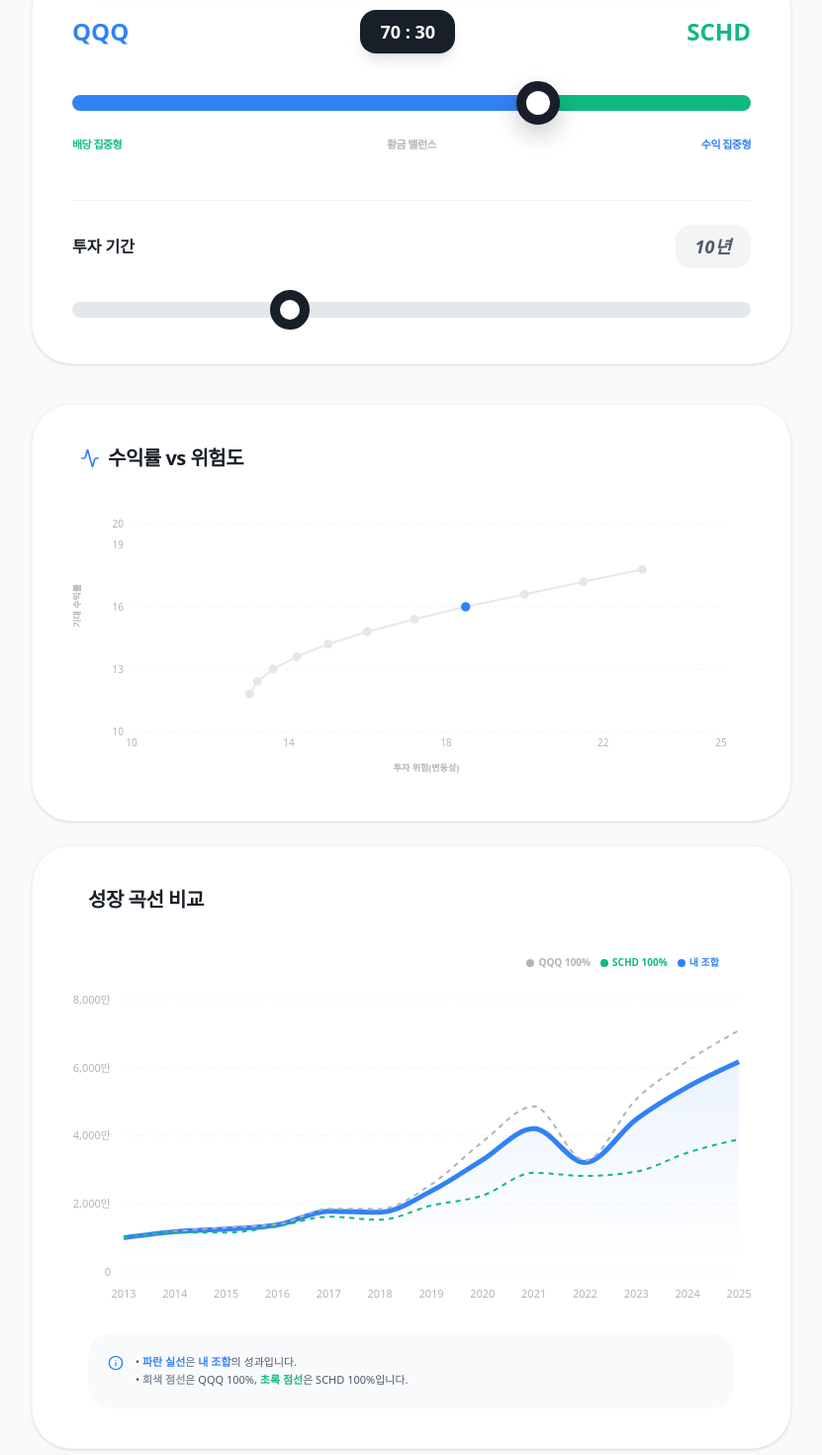
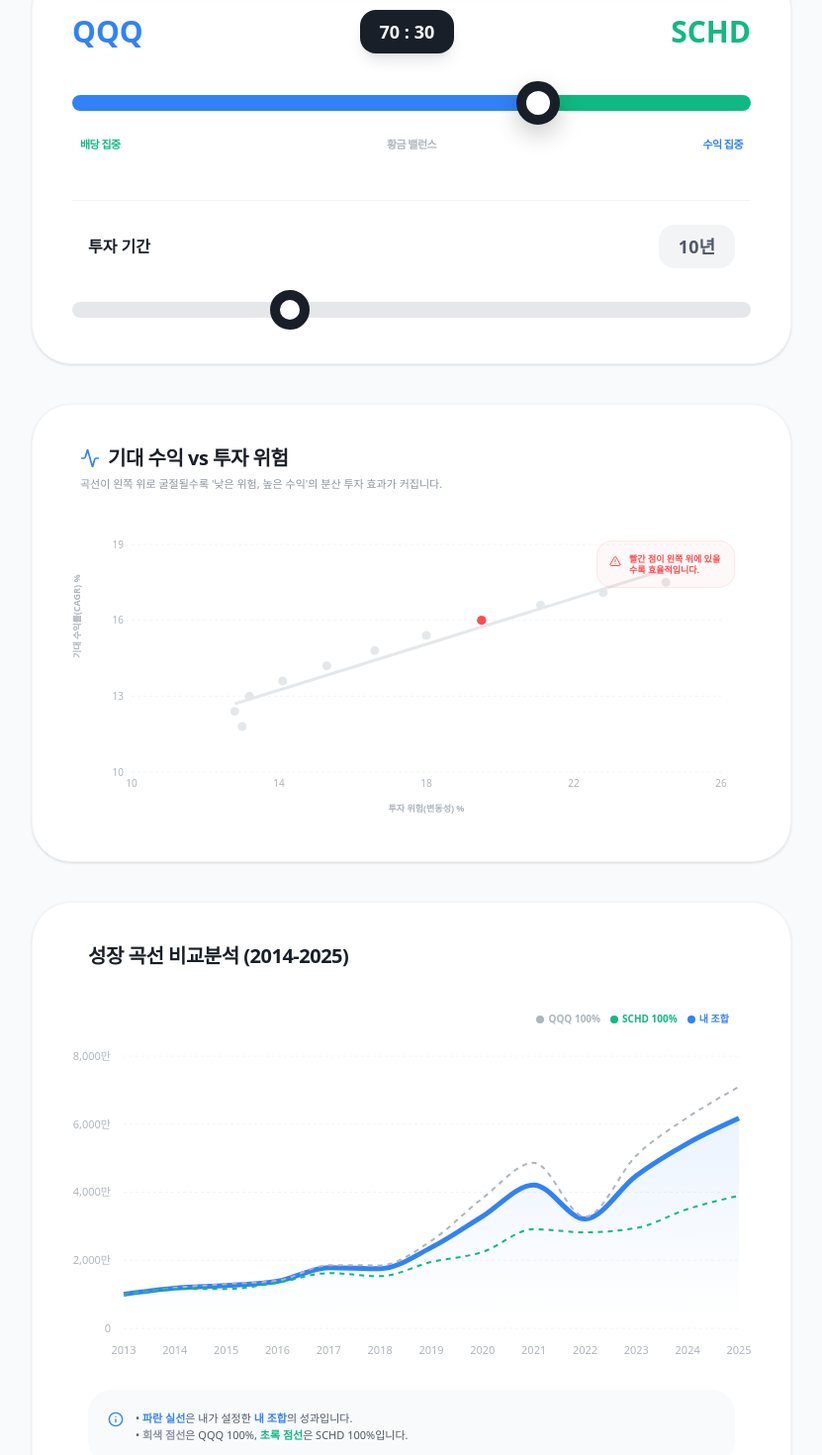
Before and after one commit to kiyeonh1993-create/etf-combination-0.1, a Next.js app: page / in a window 1280 px wide. Shown: the part 820-2290 px from the top of the page at 99% size, without its empty margins (224-1055 px from the left). Built offline with nearby package versions, Linux system fonts and the light colour scheme.

Commit message:
feat: v0.3.2 정밀 효율적 투자선 데이터 적용 및 곡선 시각화 개선

```diff
--- a/src/app/page.tsx
+++ b/src/app/page.tsx
@@ -34,25 +34,26 @@
   { year: 2025, qqq: 14.50, schd: 11.20 }
 ];
 
+// 동료 검증 기반 정밀 데이터 (QQQ 비중 기준)
 const frontierData = [
   { qqq: 0,   risk: 13.0, return: 11.8, label: "SCHD 100%" },
-  { qqq: 10,  risk: 13.2, return: 12.4 },
-  { qqq: 20,  risk: 13.6, return: 13.0 },
-  { qqq: 30,  risk: 14.2, return: 13.6 },
-  { qqq: 40,  risk: 15.0, return: 14.2 },
-  { qqq: 50,  risk: 16.0, return: 14.8, label: "황금 밸런스" },
-  { qqq: 60,  risk: 17.2, return: 15.4 },
-  { qqq: 70,  risk: 18.5, return: 16.0 },
-  { qqq: 80,  risk: 20.0, return: 16.6 },
-  { qqq: 90,  risk: 21.5, return: 17.2 },
-  { qqq: 100, risk: 23.0, return: 17.8, label: "QQQ 100%" }
+  { qqq: 10,  risk: 12.8, return: 12.4 }, // 분산 효과로 위험 감소!
+  { qqq: 20,  risk: 13.2, return: 13.0 },
+  { qqq: 30,  risk: 14.1, return: 13.6 },
+  { qqq: 40,  risk: 15.3, return: 14.2 },
+  { qqq: 50,  risk: 16.6, return: 14.8 },
+  { qqq: 60,  risk: 18.0, return: 15.4 },
+  { qqq: 70,  risk: 19.5, return: 16.0 },
+  { qqq: 80,  risk: 21.1, return: 16.6 },
+  { qqq: 90,  risk: 22.8, return: 17.1 },
+  { qqq: 100, risk: 24.5, return: 17.5, label: "QQQ 100%" }
 ];
 
 const AnimatedNumber = ({ value, isCurrency = false }: { value: string | number, isCurrency?: boolean }) => {
   const num = Number(value);
   const displayValue = new Intl.NumberFormat('ko-KR').format(num);
   return (
-    <span className="inline-flex items-baseline gap-0.5">
+    <span className="inline-flex items-baseline gap-0.5 text-inherit">
       {isCurrency && <span className="opacity-70 text-[0.6em] font-bold mr-0.5">₩</span>}
       <motion.span key={value} initial={{ opacity: 0, y: 5 }} animate={{ opacity: 1, y: 0 }} className="inline-block">
         {displayValue}
@@ -93,6 +94,7 @@
     const dividendYield = (qqqWeight / 100) * 0.6 + (schdWeight / 100) * 3.4;
     const monthlyDividendPostTax = ((futureValue * (dividendYield / 100)) / 12) * 0.85;
 
+    // 현재 슬라이더 값에 가장 가까운 10% 단위 데이터 매칭
     const currentFrontierPoint = frontierData.reduce((prev, curr) =>
       Math.abs(curr.qqq - qqqWeight) < Math.abs(prev.qqq - qqqWeight) ? curr : prev
     );
@@ -113,7 +115,7 @@
         {/* Responsive Header */}
         <header className="text-center space-y-4 py-4 px-2">
           <div className="flex justify-center gap-2">
-            <span className="bg-[#3182F6] text-white text-[10px] px-3 py-1 rounded-full font-black shadow-sm uppercase tracking-widest">v0.3.1 Pro</span>
+            <span className="bg-[#3182F6] text-white text-[10px] px-3 py-1 rounded-full font-black shadow-sm uppercase tracking-widest">v0.3.2 Balanced Pro</span>
           </div>
           <h1 className="text-2xl md:text-4xl font-black tracking-tight text-[#191F28] break-keep leading-snug">
             QQQ x SCHD 황금비율 시뮬레이터
@@ -121,7 +123,7 @@
           <p className="text-[#8B95A1] text-xs md:text-base font-medium px-4">과거 12년 데이터를 기반으로 나만의 최적 조합을 찾아보세요.</p>
         </header>
 
-        {/* Improved Full-Width Input */}
+        {/* Input Section */}
         <section className="bg-white p-8 rounded-[40px] shadow-sm border border-[#F2F4F6] w-full group focus-within:shadow-md transition-shadow text-center">
           <label className="text-[11px] font-black text-[#8B95A1] block mb-4 uppercase tracking-widest">초기 투자 원금 설정</label>
           <div className="flex items-center justify-center gap-3 border-b-2 border-[#F2F4F6] group-focus-within:border-[#3182F6] transition-colors pb-3 max-w-sm mx-auto">
@@ -135,7 +137,7 @@
           </div>
         </section>
 
-        {/* Future Value with Auto-scaling Text */}
+        {/* Future Value Display */}
         <section className="bg-white p-8 md:p-12 rounded-[48px] shadow-[0_30px_60px_rgba(0,0,0,0.06)] border border-[#F2F4F6] text-center relative overflow-hidden px-4">
           <div className="relative z-10 space-y-6">
             <h2 className="text-[#4E5968] font-bold text-base md:text-lg">
@@ -155,15 +157,15 @@
           </div>
         </section>
 
-        {/* Enhanced Multi-Color Controls */}
+        {/* Controls - Two Sliders */}
         <section className="bg-white p-8 md:p-10 rounded-[40px] shadow-sm border border-[#F2F4F6] space-y-12">
           <div className="space-y-8">
             <div className="flex justify-between items-center">
-              <span className="text-xl md:text-2xl font-black text-[#3182F6]">QQQ</span>
+              <span className="text-xl md:text-3xl font-black text-[#3182F6]">QQQ</span>
               <div className="bg-[#191F28] text-white px-5 py-2 rounded-2xl text-lg font-black shadow-lg">
                 {qqqWeight} : {schdWeight}
               </div>
-              <span className="text-xl md:text-2xl font-black text-[#10B981]">SCHD</span>
+              <span className="text-xl md:text-3xl font-black text-[#10B981]">SCHD</span>
             </div>
             <div className="relative pt-2">
               <input
@@ -174,18 +176,18 @@
                   background: `linear-gradient(to right, #3182F6 0%, #3182F6 ${qqqWeight}%, #10B981 ${qqqWeight}%, #10B981 100%)`
                 }}
               />
-              <div className="flex justify-between mt-5 text-[10px] md:text-[11px] font-black text-[#ADB5BD] uppercase tracking-tighter">
-                <span className="text-[#10B981]">배당 집중형</span>
+              <div className="flex justify-between mt-5 text-[10px] md:text-[11px] font-black text-[#ADB5BD] uppercase tracking-tighter px-2">
+                <span className="text-[#10B981]">배당 집중</span>
                 <span>황금 밸런스</span>
-                <span className="text-[#3182F6]">수익 집중형</span>
+                <span className="text-[#3182F6]">수익 집중</span>
               </div>
             </div>
           </div>
 
           <div className="space-y-8 pt-6 border-t border-[#F2F4F6]">
-            <div className="flex justify-between items-center">
+            <div className="flex justify-between items-center px-4">
               <span className="text-sm md:text-base font-black text-[#191F28]">투자 기간</span>
-              <div className="bg-[#F2F4F6] text-[#4E5968] px-5 py-2 rounded-2xl text-lg font-black italic">
+              <div className="bg-[#F2F4F6] text-[#4E5968] px-5 py-2 rounded-2xl text-lg font-black">
                 {investmentYears}년
               </div>
             </div>
@@ -197,35 +199,74 @@
           </div>
         </section>
 
-        {/* Symmetrical Charts */}
-        <div className="space-y-6">
-          {/* Scatter Chart */}
+        {/* REFINED: Risk vs Return Chart (Efficient Frontier) */}
         <section className="bg-white p-6 md:p-10 rounded-[40px] shadow-sm border border-[#F2F4F6] space-y-8 overflow-hidden">
-            <h3 className="text-xl font-black tracking-tight flex items-center gap-2 px-2">
-              <Activity className="text-[#3182F6] w-5 h-5" /> 수익률 vs 위험도
+          <div className="px-2">
+            <h3 className="text-xl font-black tracking-tight flex items-center gap-2">
+              <Activity className="text-[#3182F6] w-5 h-5" /> 기대 수익 vs 투자 위험
             </h3>
-            <div className="h-[280px] w-full">
+            <p className="text-[11px] font-medium text-[#8B95A1] mt-1">곡선이 왼쪽 위로 굴절될수록 '낮은 위험, 높은 수익'의 분산 투자 효과가 커집니다.</p>
+          </div>
+
+          <div className="h-[300px] w-full relative">
             <ResponsiveContainer width="100%" height="100%">
               <ScatterChart margin={{ top: 20, right: 30, bottom: 20, left: 0 }}>
                 <CartesianGrid strokeDasharray="3 3" vertical={false} stroke="#F2F4F6" />
-                  <XAxis type="number" dataKey="risk" domain={[10, 25]} axisLine={false} tickLine={false} tick={{fill: '#ADB5BD', fontSize: 10}} label={{ value: '투자 위험(변동성)', position: 'insideBottom', offset: -10, fontSize: 9, fill: '#ADB5BD', fontWeight: 'bold' }} />
-                  <YAxis type="number" dataKey="return" domain={[10, 20]} axisLine={false} tickLine={false} tick={{fill: '#ADB5BD', fontSize: 10}} label={{ value: '기대 수익률', angle: -90, position: 'insideLeft', fontSize: 9, fill: '#ADB5BD', fontWeight: 'bold' }} />
+                <XAxis
+                  type="number"
+                  dataKey="risk"
+                  domain={[10, 26]}
+                  axisLine={false}
+                  tickLine={false}
+                  tick={{fill: '#ADB5BD', fontSize: 10}}
+                  label={{ value: '투자 위험(변동성) %', position: 'insideBottom', offset: -10, fontSize: 9, fill: '#ADB5BD', fontWeight: 'bold' }}
+                />
+                <YAxis
+                  type="number"
+                  dataKey="return"
+                  domain={[10, 19]}
+                  axisLine={false}
+                  tickLine={false}
+                  tick={{fill: '#ADB5BD', fontSize: 10}}
+                  label={{ value: '기대 수익률(CAGR) %', angle: -90, position: 'insideLeft', fontSize: 9, fill: '#ADB5BD', fontWeight: 'bold' }}
+                />
                 <ZAxis type="number" range={[100, 400]} />
-                  <Tooltip cursor={{ strokeDasharray: '3 3' }} contentStyle={{ borderRadius: '16px', border: 'none', boxShadow: '0 10px 20px rgba(0,0,0,0.05)' }} formatter={(value) => [value + "%"]} />
-                  <Scatter data={frontierData} fill="#E5E8EB" line={{ stroke: '#E5E8EB', strokeWidth: 2 }}>
+                <Tooltip
+                  cursor={{ strokeDasharray: '3 3' }}
+                  contentStyle={{ borderRadius: '16px', border: 'none', boxShadow: '0 10px 20px rgba(0,0,0,0.05)' }}
+                  formatter={(value) => [value + "%"]}
+                />
+                {/* Efficient Frontier Curve */}
+                <Scatter
+                  data={frontierData}
+                  fill="#E5E8EB"
+                  line={{ stroke: '#E5E8EB', strokeWidth: 3 }}
+                  lineType="fitting"
+                  shape="circle"
+                >
                   {frontierData.map((entry, index) => (
-                      <Cell key={`cell-${index}`} fill={entry.qqq === results.currentFrontierPoint.qqq ? '#3182F6' : '#E5E8EB'} />
+                    <Cell key={`cell-${index}`} fill={entry.qqq === results.currentFrontierPoint.qqq ? '#FF4D4F' : '#E5E8EB'} />
                   ))}
                 </Scatter>
-                  <Scatter data={[results.currentFrontierPoint]} fill="#3182F6" />
+                {/* Active Point Highlight */}
+                <Scatter
+                  data={[results.currentFrontierPoint]}
+                  fill="#FF4D4F"
+                  shape="circle"
+                />
               </ScatterChart>
             </ResponsiveContainer>
+
+            <div className="absolute top-4 right-4 bg-[#FF4D4F0A] border border-[#FF4D4F1A] p-3 rounded-2xl flex items-start gap-2 max-w-[140px]">
+              <AlertTriangle className="w-3 h-3 text-[#FF4D4F] mt-0.5 shrink-0" />
+              <p className="text-[9px] text-[#FF4D4F] font-bold leading-tight text-left">빨간 점이 왼쪽 위에 있을수록 효율적입니다.</p>
+            </div>
           </div>
         </section>
 
-          {/* Line Chart */}
+        {/* Backtest Comparison Chart */}
         <section className="bg-white py-10 px-4 md:px-8 rounded-[40px] shadow-sm border border-[#F2F4F6] space-y-8 overflow-hidden">
-            <h3 className="text-xl font-black tracking-tight px-4 md:px-6">성장 곡선 비교</h3>
+          <h3 className="text-xl font-black tracking-tight px-4 md:px-6">성장 곡선 비교분석 (2014-2025)</h3>
           <div className="h-[360px] w-full">
             <ResponsiveContainer width="100%" height="100%">
               <ComposedChart data={results.chartData} margin={{ left: 0, right: 20, top: 10, bottom: 0 }}>
@@ -238,7 +279,7 @@
                 <XAxis dataKey="year" axisLine={false} tickLine={false} tick={{ fill: '#ADB5BD', fontSize: 11 }} dy={10} interval={"preserveStartEnd"} />
                 <YAxis width={60} domain={['auto', 'auto']} axisLine={false} tickLine={false} tick={{ fill: '#ADB5BD', fontSize: 11 }} tickFormatter={formatYAxis} dx={-5} />
                 <Tooltip contentStyle={{ borderRadius: '24px', border: 'none', boxShadow: '0 20px 40px rgba(0,0,0,0.1)', padding: '20px' }} />
-                  <Legend verticalAlign="top" align="right" iconType="circle" iconSize={8} wrapperStyle={{ fontSize: '10px', fontWeight: 'bold', color: '#8B95A1', paddingBottom: '30px', paddingRight: '10px' }} />
+                <Legend verticalAlign="top" align="right" iconType="circle" iconSize={8} wrapperStyle={{ fontSize: '10px', fontWeight: 'bold', color: '#8B95A1', paddingBottom: '30px' }} />
                 <Area name="내 조합" type="monotone" dataKey="value" stroke="#3182F6" strokeWidth={5} fill="url(#colorValue)" animationDuration={1000} />
                 <Line name="QQQ 100%" type="monotone" dataKey="qqqOnly" stroke="#ADB5BD" strokeWidth={2} strokeDasharray="5 5" dot={false} />
                 <Line name="SCHD 100%" type="monotone" dataKey="schdOnly" stroke="#10B981" strokeWidth={2} strokeDasharray="5 5" dot={false} />
@@ -248,43 +289,27 @@
           <div className="mx-4 md:mx-6 bg-[#F9FAFB] p-5 rounded-3xl flex items-start gap-3">
             <Info className="w-4 h-4 text-[#3182F6] mt-0.5 shrink-0" />
             <div className="text-[11px] text-[#4E5968] leading-relaxed font-medium">
-                <p>• <strong className="text-[#3182F6]">파란 실선</strong>은 <strong className="text-[#3182F6]">내 조합</strong>의 성과입니다.</p>
+              <p>• <strong className="text-[#3182F6]">파란 실선</strong>은 내가 설정한 <strong className="text-[#3182F6]">내 조합</strong>의 성과입니다.</p>
               <p>• <strong className="text-[#8B95A1]">회색 점선</strong>은 QQQ 100%, <strong className="text-[#10B981]">초록 점선</strong>은 SCHD 100%입니다.</p>
             </div>
           </div>
         </section>
-        </div>
 
-        {/* Footer with Extra Padding */}
+        {/* Footer */}
         <footer className="text-center pt-10 pb-32 space-y-6">
           <p className="text-[11px] text-[#B0B8C1] leading-relaxed px-8">
-            Data Source: Portfolio Visualizer (2014-2025).<br />
-            배당금은 배당소득세 15.0%를 원천징수한 세후 금액 기준입니다.<br />
-            실제 투자 수익은 제반 비용 및 시장 상황에 따라 달라질 수 있습니다.
+            Data Source: Portfolio Visualizer & Yahoo Finance (2014-2025).<br />
+            이 시뮬레이션은 과거 데이터를 기반으로 하며 미래를 보장하지 않습니다. 모든 투자의 책임은 본인에게 있습니다.
           </p>
         </footer>
       </div>
 
       <style jsx global>{`
         input[type='range'].dual-slider::-webkit-slider-thumb {
-          -webkit-appearance: none;
-          width: 44px;
-          height: 44px;
-          background: #ffffff;
-          border: 10px solid #191F28;
-          border-radius: 50%;
-          box-shadow: 0 10px 25px rgba(0, 0, 0, 0.2);
-          cursor: pointer;
-          transition: transform 0.1s ease;
+          -webkit-appearance: none; width: 44px; height: 44px; background: #ffffff; border: 10px solid #191F28; border-radius: 50%; box-shadow: 0 10px 25px rgba(0, 0, 0, 0.2); cursor: pointer; transition: transform 0.1s ease;
         }
         input[type='range']:not(.dual-slider)::-webkit-slider-thumb {
-          -webkit-appearance: none;
-          width: 40px;
-          height: 40px;
-          background: #ffffff;
-          border: 10px solid #191F28;
-          border-radius: 50%;
-          cursor: pointer;
+          -webkit-appearance: none; width: 40px; height: 40px; background: #ffffff; border: 10px solid #191F28; border-radius: 50%; cursor: pointer;
         }
       `}</style>
     </main>
```
Lines whose indentation alone changed are shown as unchanged.
